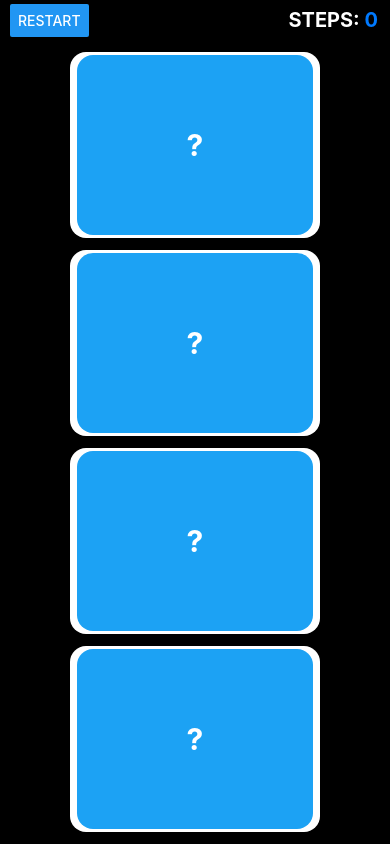
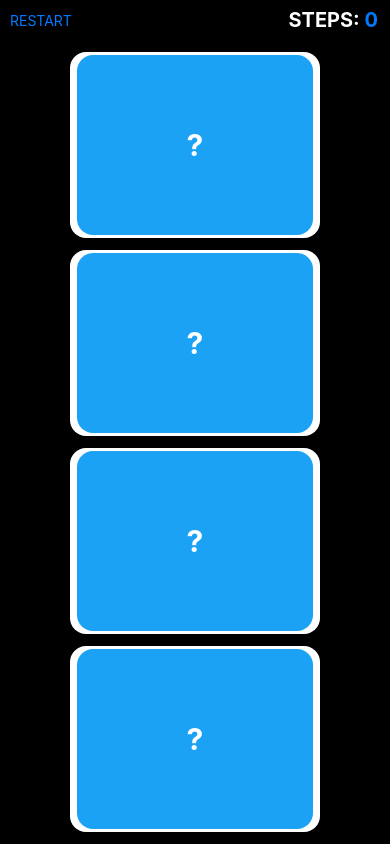
Before and after one commit to Zack-Fong/RN-MemoryCardGame, a React Native app: screen / in a window 390 px wide. Shown: the top 844 px of the page. Built offline with nearby package versions, Linux system fonts and the light colour scheme.

Commit message:
Replace button to touchableopacity in gamescreen

```diff
--- a/src/components/screens/GameScreen.js
+++ b/src/components/screens/GameScreen.js
@@ -1,5 +1,5 @@
 import React from 'react';
-import { View, Button, Text } from 'react-native';
+import { View, Button, Text, TouchableOpacity } from 'react-native';
 import { SafeAreaView } from "react-native-safe-area-context";
 import { connect } from 'react-redux';
 
@@ -53,9 +53,8 @@ class GameScreen extends React.Component {
                         marginRight: CONSTANTS.GAP_BETWEEN_CARDS,
                         height: 40
                     }}>
-                    <Button
-                        title={uppercaseString(CONSTANTS.RESTART)}
-                        style={{ color: '#007AFF' }}
+                    <TouchableOpacity
+
                         onPress={() => {
                             store.dispatch(resetStepsTaken());
                             store.dispatch(resetCardPairValues());
@@ -67,7 +66,11 @@ class GameScreen extends React.Component {
                                 verifyingUserSelection: false
                             })
                         }}
-                    />
+                    >
+                        <Text style={{ color: '#007AFF' }}>
+                            {uppercaseString(CONSTANTS.RESTART)}
+                        </Text>
+                    </TouchableOpacity>
                     <View style={{
                         flexDirection: "row"
                     }}>
```
